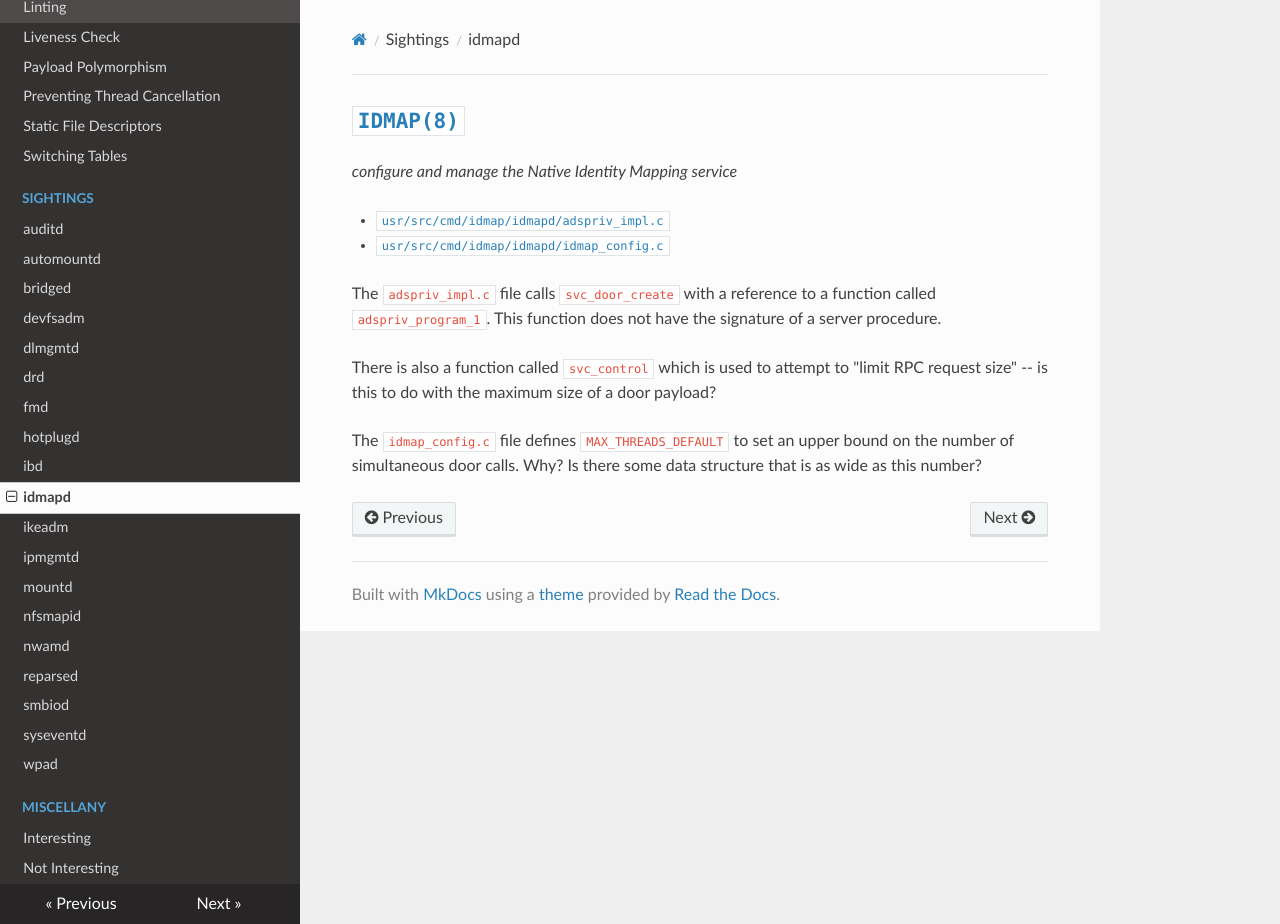
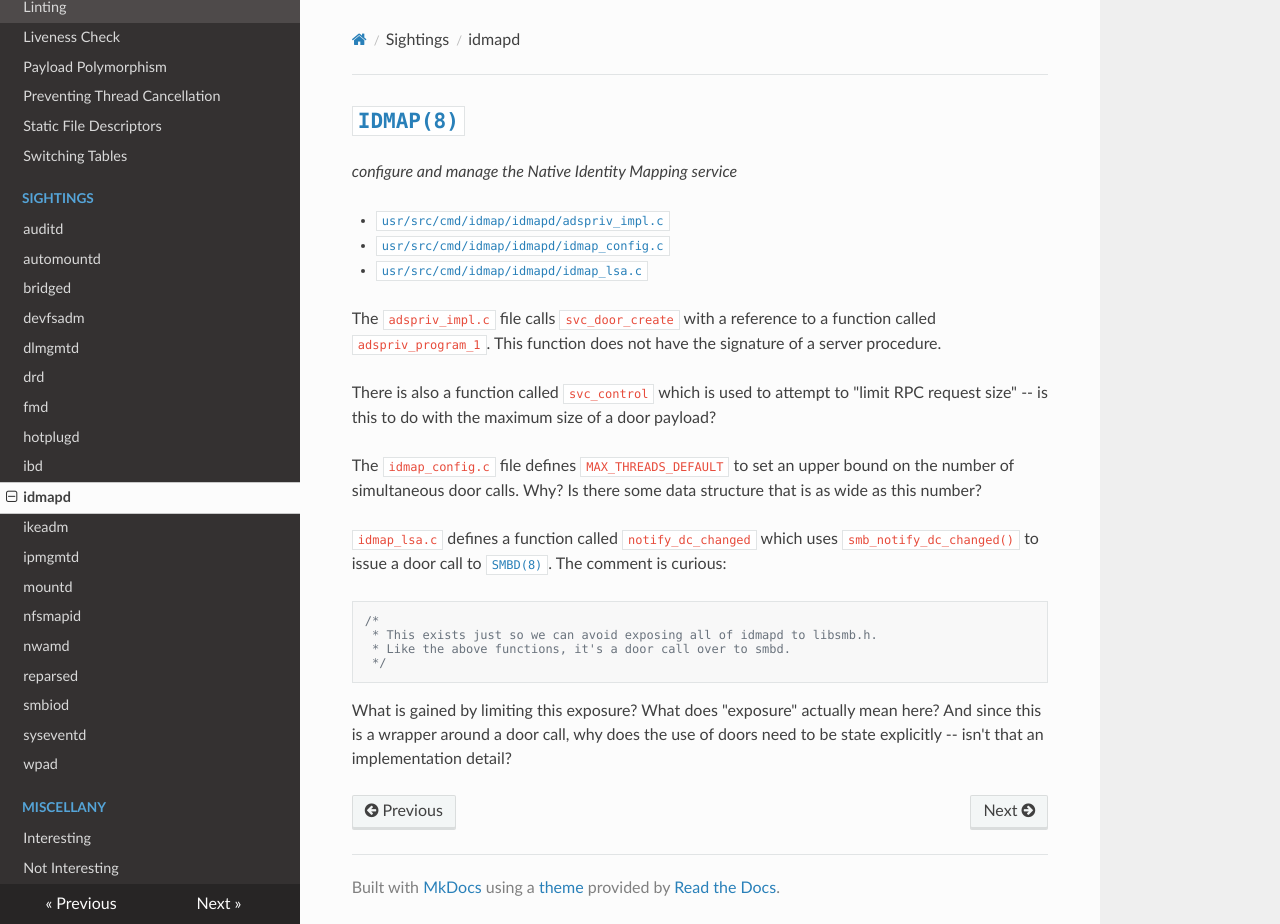
Before and after one commit to robertdfrench/doors-in-the-wild, an MkDocs documentation site: the page built from docs/idmapd.md, in a window 1280 px wide and 924 px high. Built offline with MkDocs 1.6.1, drawn with Linux system fonts in a browser that asks for light colours; nearby versions of some CDN libraries.

Commit message:
IDMAPD seems to be a door client of sorts for SMBD

````diff
--- a/docs/idmapd.md
+++ b/docs/idmapd.md
@@ -3,6 +3,8 @@
 
 * [`usr/src/cmd/idmap/idmapd/adspriv_impl.c`](https://github.com/illumos/illumos-gate/blob/master/usr/src/cmd/idmap/idmapd/adspriv_impl.c)
 * [`usr/src/cmd/idmap/idmapd/idmap_config.c`](https://github.com/illumos/illumos-gate/blob/master/usr/src/cmd/idmap/idmapd/idmap_config.c)
+* [`usr/src/cmd/idmap/idmapd/idmap_lsa.c`](https://github.com/illumos/illumos-gate/blob/master/usr/src/cmd/idmap/idmapd/idmap_lsa.c)
+
 
 The `adspriv_impl.c` file calls `svc_door_create` with a reference to a function
 called `adspriv_program_1`. This function does not have the signature of a
@@ -14,3 +16,18 @@ RPC request size" -- is this to do with the maximum size of a door payload?
 The `idmap_config.c` file defines `MAX_THREADS_DEFAULT` to set an upper bound on
 the number of simultaneous door calls. Why? Is there some data structure that is
 as wide as this number?
+
+`idmap_lsa.c` defines a function called `notify_dc_changed` which uses
+`smb_notify_dc_changed()` to issue a door call to
+[`SMBD(8)`](https://www.illumos.org/man/8/smbd). The comment is curious:
+
+```
+/*
+ * This exists just so we can avoid exposing all of idmapd to libsmb.h.
+ * Like the above functions, it's a door call over to smbd.
+ */
+```
+
+What is gained by limiting this exposure? What does "exposure" actually mean
+here? And since this is a wrapper around a door call, why does the use of doors
+need to be state explicitly -- isn't that an implementation detail?
````
Also changed, not shown: README.md (+1 -1 lines).
